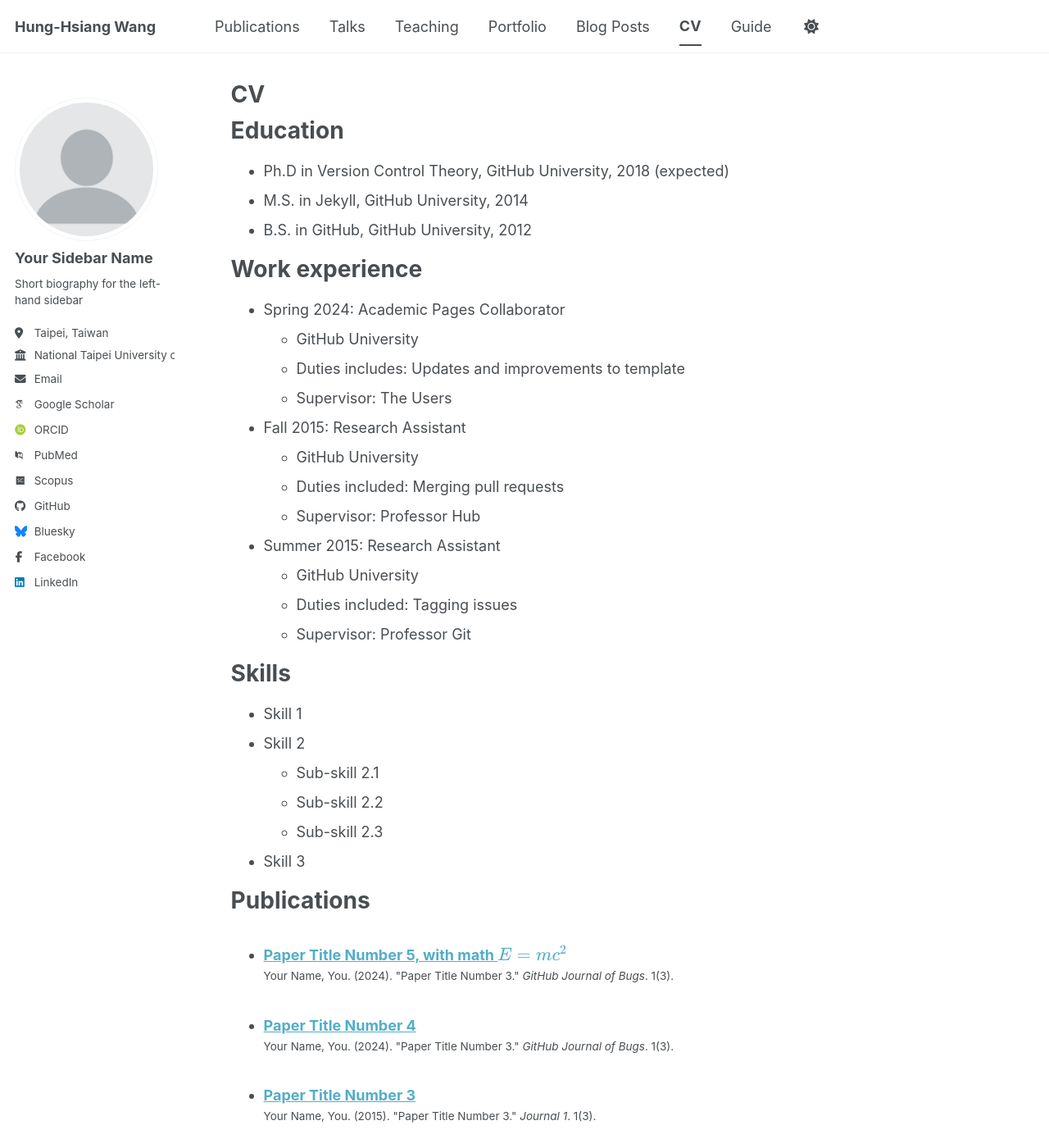
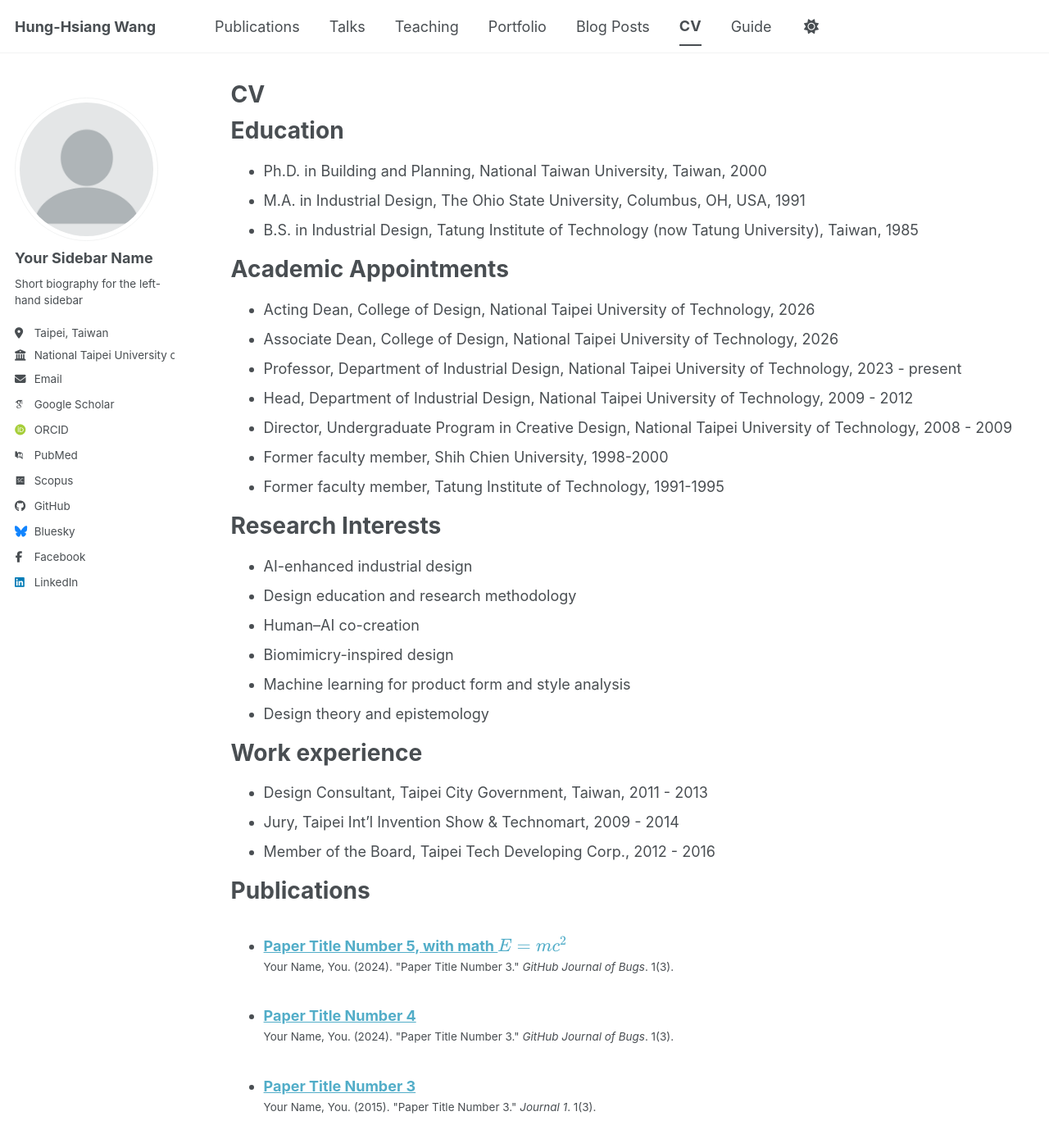
Before and after one commit to wang2804/wang2804.github.io, a Jekyll site: the page built from _pages/cv.md, in a window 1280 px wide and 1400 px high. Shown: the whole window at 82% size. Built offline with Jekyll 4.4.1, drawn with Linux system fonts in a browser that asks for light colours; some web fonts are replaced; a script bundle is joined from its source files by our own code; library files that are not in the unit come from our copies.

Commit message:
Revise CV with updated education and work experience
Updated education and work experience sections with new academic appointments and removed outdated positions.

```diff
--- a/_pages/cv.md
+++ b/_pages/cv.md
@@ -11,35 +11,34 @@ redirect_from:
 
 Education
 ======
-* Ph.D in Version Control Theory, GitHub University, 2018 (expected)
-* M.S. in Jekyll, GitHub University, 2014
-* B.S. in GitHub, GitHub University, 2012
+* Ph.D. in Building and Planning, National Taiwan University, Taiwan, 2000
+* M.A. in Industrial Design, The Ohio State University, Columbus, OH, USA, 1991
+* B.S. in Industrial Design, Tatung Institute of Technology (now Tatung University), Taiwan, 1985
+
+Academic Appointments
+======
+* Acting Dean, College of Design, National Taipei University of Technology, 2026
+* Associate Dean, College of Design, National Taipei University of Technology, 2026
+* Professor, Department of Industrial Design, National Taipei University of Technology, 2023 - present
+* Head, Department of Industrial Design, National Taipei University of Technology, 2009 - 2012
+* Director, Undergraduate Program in Creative Design, National Taipei University of Technology, 2008 - 2009
+* Former faculty member, Shih Chien University, 1998-2000
+* Former faculty member, Tatung Institute of Technology, 1991-1995
+
+Research Interests
+======
+* AI-enhanced industrial design
+* Design education and research methodology
+* Human–AI co-creation
+* Biomimicry-inspired design
+* Machine learning for product form and style analysis
+* Design theory and epistemology
 
 Work experience
 ======
-* Spring 2024: Academic Pages Collaborator
-  * GitHub University
-  * Duties includes: Updates and improvements to template
-  * Supervisor: The Users
-
-* Fall 2015: Research Assistant
-  * GitHub University
-  * Duties included: Merging pull requests
-  * Supervisor: Professor Hub
-
-* Summer 2015: Research Assistant
-  * GitHub University
-  * Duties included: Tagging issues
-  * Supervisor: Professor Git
-
-Skills
-======
-* Skill 1
-* Skill 2
-  * Sub-skill 2.1
-  * Sub-skill 2.2
-  * Sub-skill 2.3
-* Skill 3
+* Design Consultant, Taipei City Government, Taiwan, 2011 - 2013
+* Jury, Taipei Int’l Invention Show & Technomart, 2009 - 2014
+* Member of the Board, Taipei Tech Developing Corp., 2012 - 2016
 
 Publications
 ======
```
